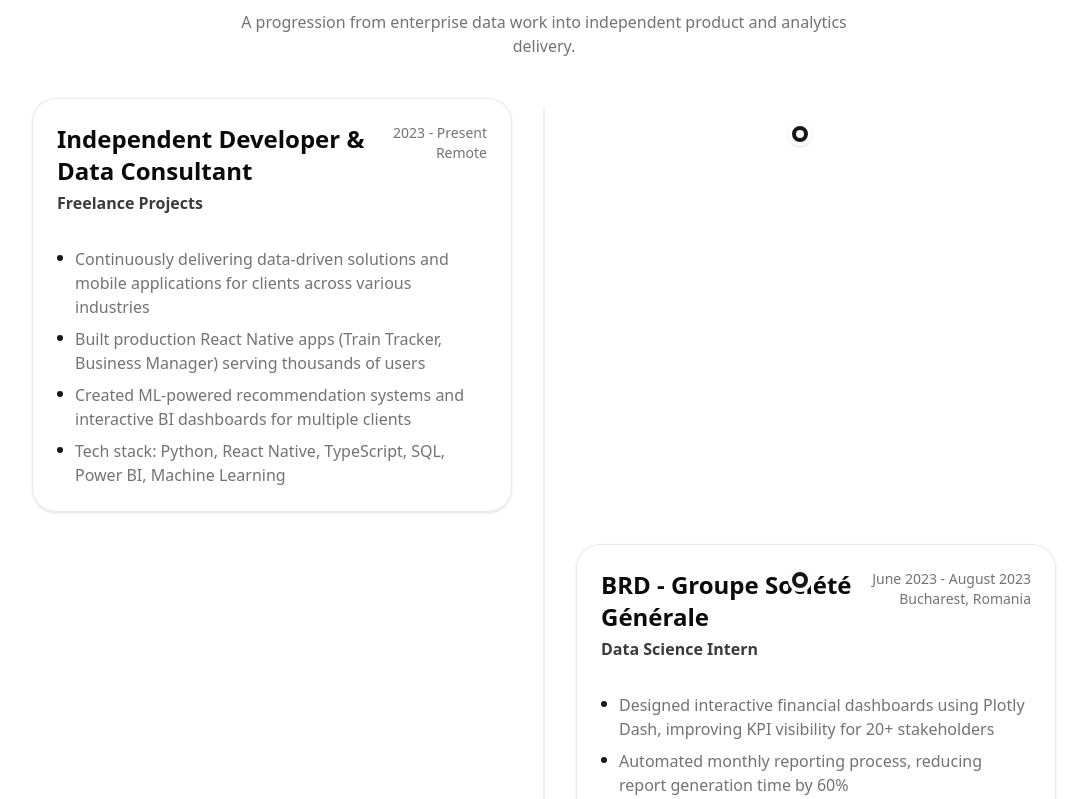
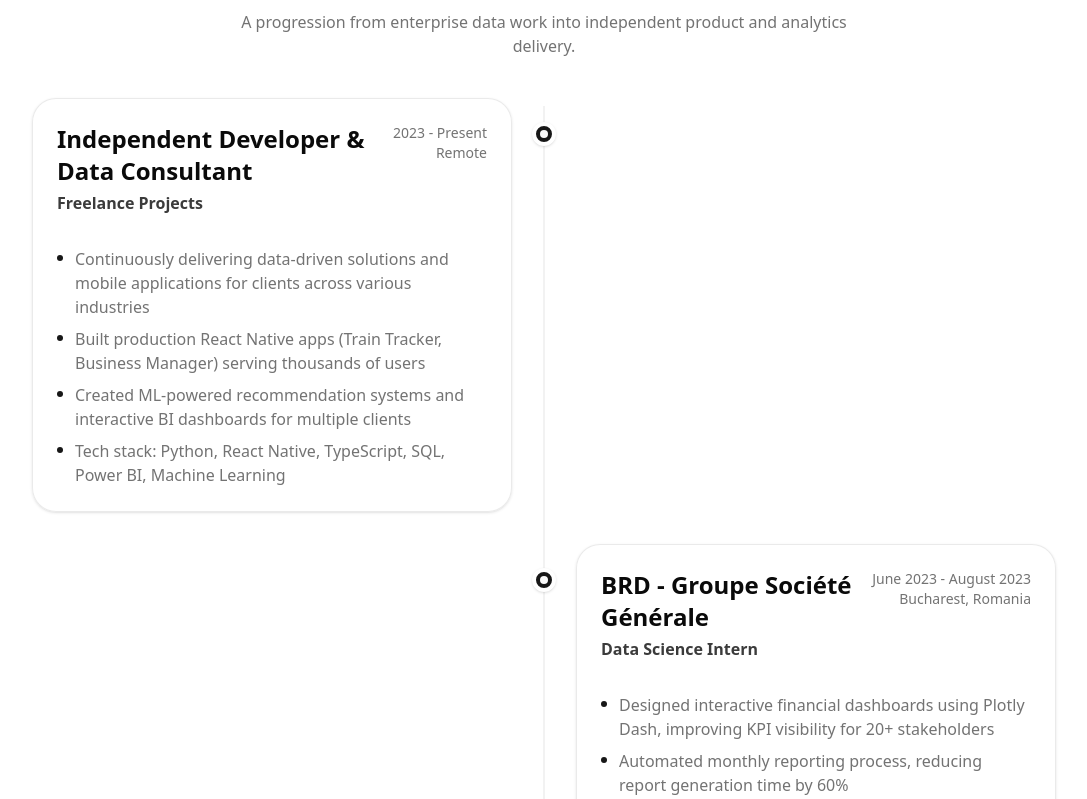
Before and after one commit to breidi28/portfolio, a Next.js app: page / in a window 1280 px wide. Shown: the part 3381-4180 px from the top of the page, without its empty margins (96-1183 px from the left). Built offline with nearby package versions, Linux system fonts and the light colour scheme.

Commit message:
feat: create Experience section component for portfolio.

```diff
--- a/components/sections/experience.tsx
+++ b/components/sections/experience.tsx
@@ -91,7 +91,7 @@
                   </CardContent>
                 </Card>
               </div>
-              <div className="absolute left-4 top-6 z-10 flex h-6 w-6 -translate-x-1/2 items-center justify-center rounded-full border-4 border-background bg-primary shadow md:left-1/2 md:top-6 md:col-start-2 md:-translate-x-1/2">
+              <div className="absolute left-4 top-6 z-10 flex h-6 w-6 -translate-x-1/2 items-center justify-center rounded-full border-4 border-background bg-primary shadow md:left-1/2 md:-translate-x-1/2">
                 <span className="h-2 w-2 rounded-full bg-primary-foreground" />
               </div>
               <div className={index % 2 === 0 ? "hidden md:block md:col-start-3" : "hidden md:block md:col-start-1"}>
```
Lines whose indentation alone changed are shown as unchanged.
